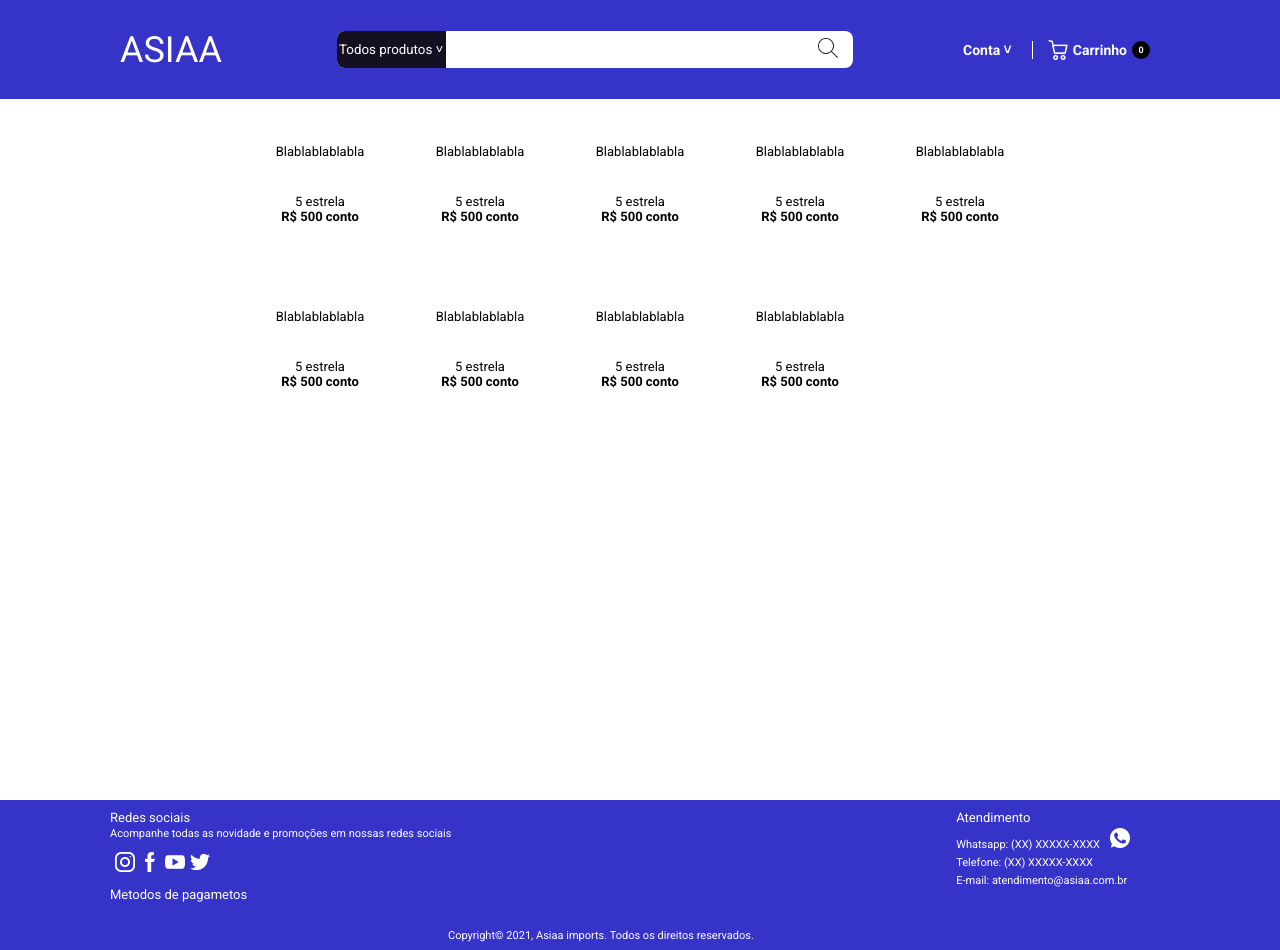
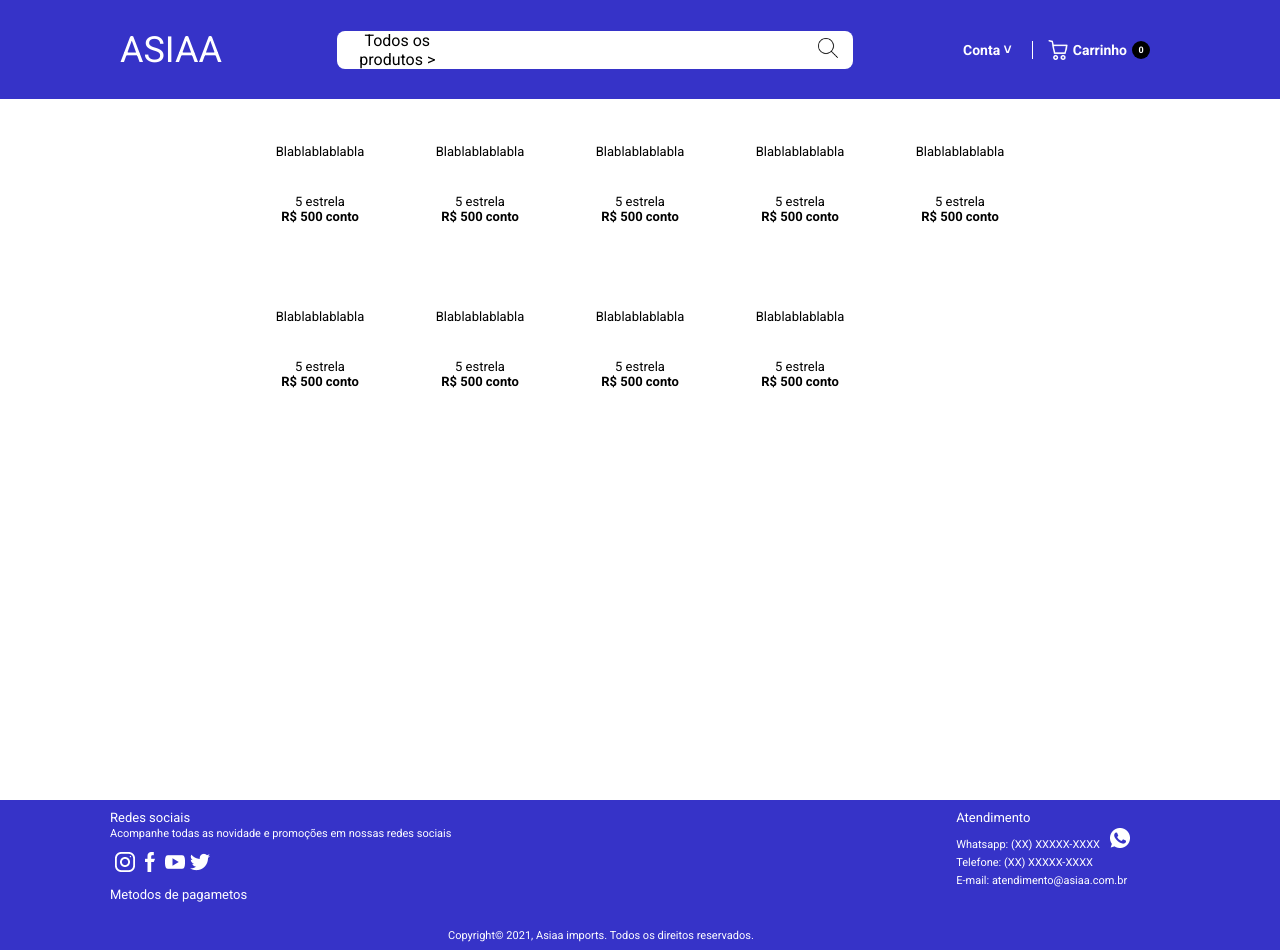
Before and after one commit to Exm4c/Asiaa, a React (Create React App) app: page / in a window 1280 px wide. Built offline with nearby package versions, Linux system fonts and the light colour scheme.

Commit message:
Alteration on buttons and navbar.css

```diff
--- a/src/components/buttons/index.js
+++ b/src/components/buttons/index.js
@@ -1,15 +1,35 @@
 import React, { useState }  from 'react';
-import { Menuitems } from './menuitems.js';
+//import { Menuitems } from './menuitems.js';
 import { Link } from 'react-router-dom';
 import './buttons.css';
 
-function Dropdownbutton(){
+function Dropdownbutton({categoria}){
+
+    const[click, setClick] = useState(false);
+    const handleClick = () => setClick(!click);
+
     return (
-        <>
-            <h1>
+        <div className="dropdownbutton">
+            <div
 
-            </h1>
-        </>
+            className="dropdrown-header"
+            role="button"
+            onKeyPress={()=> handleClick(!click)}
+            onClick={()=> handleClick(!click)}
+
+            >
+
+            <div className="dropdown-event">
+                <p>{click ? 'Todos os produtos ˅': 'Todos os produtos >'} </p>
+                <span>{categoria}</span>
+
+
+
+
+                </div>
+            </div>
+        </div>
+
 
     )
 
--- a/src/components/navbar/index.js
+++ b/src/components/navbar/index.js
@@ -3,6 +3,7 @@ import { Link } from 'react-router-dom';
 import './navbar.css';
 import cart from '../../icons/cart.png';
 import search from '../../icons/search.png';
+import Dropdownbutton from '../buttons/index'
 
 function Navbar() {
 
@@ -19,11 +20,11 @@ function Navbar() {
                         ASIAA
                     </Link>
                     <div className="navbar-search">
-                        <button type="summit" className="navbar-searchDropdown" onClick={handleClick}>
-                            <span>Todos produtos ˅</span>
+                        <Dropdownbutton type="summit" className="navbar-searchDropdown" onClick={handleClick}>
+
                         {/*<i className={click ? console.log('opablz'):console.log('opanblz') }/>*/}
 
-                    </button>
+                    </Dropdownbutton>
 
                         <input className="navbar-searchInput" type="text"/>
                         <button type="summit" className="navbar-searchButton"><img src={search} className="navbar-search-icon" alt="search"/></button>
--- a/src/components/navbar/navbar.css
+++ b/src/components/navbar/navbar.css
@@ -51,17 +51,7 @@
     display: block;
 }
 
-.navbar-searchDropdown{
-    height: 37px;
-    width: 25%;
-    border-top-left-radius: 8px;
-    border-bottom-left-radius: 8px;
-    background:#141021;
-    color: white;
-    outline: none;
-    border: none;
-    cursor: pointer;
-}
+
 
 .navbar-searchButton{
     border-radius: 8px;
@@ -74,6 +64,7 @@
     height: 20px;
     width: 20px;
     padding: 5px;
+
 
 }
 .navbar-nav{
```
